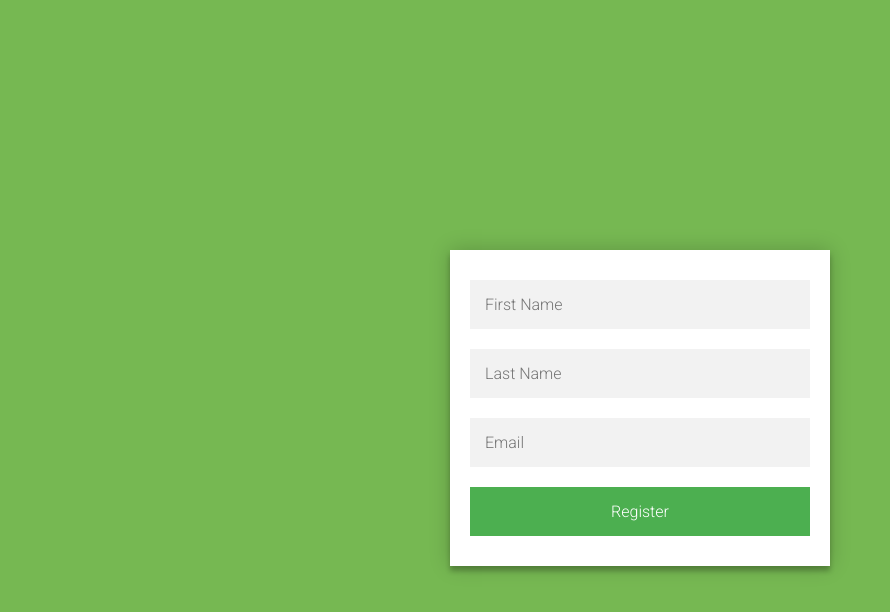
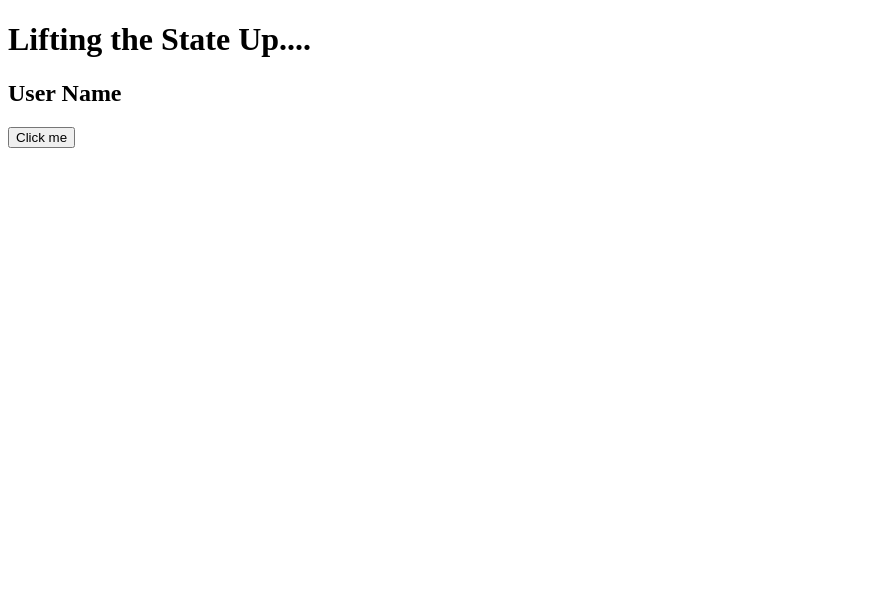
Before and after one commit to aitizaz-ul-haq/reactdocsproject, a React (Create React App) app: page / in a window 1280 px wide. Shown: the top 612 px of the page, without its empty margins (0-890 px from the left). Built offline with nearby package versions, Linux system fonts and the light colour scheme.

Commit message:
added the lifting state up understood what it means

```diff
--- a/src/App.js
+++ b/src/App.js
@@ -5,7 +5,8 @@ import ComponentsAndProps from "./docs/main_concepts/components_and_props";
 import HandlingEvents from "./docs/main_concepts/handling_events";
 import ConditionalRendering from "./docs/main_concepts/conditional_rendering";
 import ListandKeys from "./docs/main_concepts/lists_and_keys";
-import Forms from "./docs/main_concepts/forms";
+// import Forms from "./docs/main_concepts/forms";
+import LiftingTheStateUp from "./docs/main_concepts/lifting_state_up";
 
 const messages = ['React', 'Re: React', 'Re:Re: React'];
 
@@ -69,7 +70,8 @@ function App() {
       {/* <HandlingEvents /> */}
       {/* <ConditionalRendering unreadMessages={messages} /> */}
       {/* <ListandKeys data={posts} /> */}
-      <Forms />
+      {/* <Forms /> */}
+      <LiftingTheStateUp />
     </>
   );
 }
--- /dev/null
+++ b/src/components/user.js
@@ -0,0 +1,22 @@
+
+
+
+
+
+const User = (props) => {
+
+    // const name = "atz";
+    const data = { name: "atz", email: "hello@gmail.com" }
+
+    return (
+        <>
+            <div>
+                <h2>User Name</h2>
+                <button onClick={() => props.alert(data)}>Click me</button>
+            </div>
+
+        </>
+    );
+}
+
+export default User;
--- a/src/docs/main_concepts/lifting_state_up.js
+++ b/src/docs/main_concepts/lifting_state_up.js
@@ -0,0 +1,47 @@
+
+// Often, several components need to reflect the same changing data.
+// We recommend lifting the shared state up to their closest common ancestor.Let’s see how this works in action.
+
+// In React, sharing state is accomplished by moving it up to the closest common ancestor of the components that need it.
+// This is called “lifting state up”.
+
+// There should be a single “source of truth” for any data that changes in a React application.
+// Usually, the state is first added to the component that needs it for rendering.
+// Then, if other components also need it, you can lift it up to their closest common ancestor.
+// Instead of trying to sync the state between different components, you should rely on the top-down data flow.
+
+// Lifting state involves writing more “boilerplate” code than two-way binding approaches, but as a benefit,
+// it takes less work to find and isolate bugs. Since any state “lives” in some component and that component alone can
+// change it, the surface area for bugs is greatly reduced. Additionally, you can implement any custom logic to reject
+// or transform user input.
+
+// i did not understood the example in docs since the code was class based but this you tuber better described it in the video.
+// https://www.youtube.com/watch?v=GStKM1PQkmI
+
+// i have implemented this youtubers code to better understand what is "lifting the state up"
+
+// lifting state up is transferring data "state" from child to parent according to the youtuber
+
+import User from "../../components/user";
+
+const parentAlert = (data) => {
+
+    console.log(data);
+    alert(data.name);
+}
+
+
+const LiftingTheStateUp = () => {
+
+
+
+
+    return (
+        <>
+            <h1>Lifting the State Up....</h1>
+            <User alert={parentAlert} />
+        </>
+    );
+}
+
+export default LiftingTheStateUp;
```
